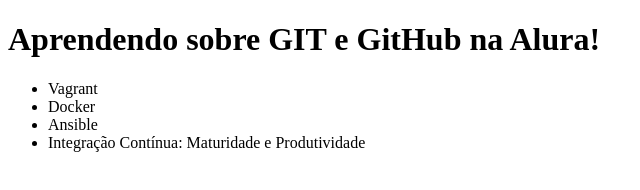
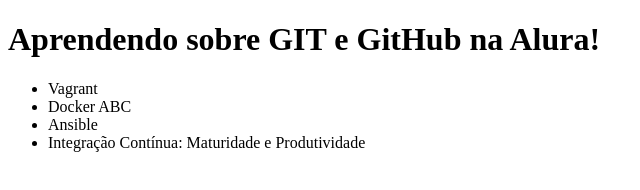
Before and after one commit to GabrielFMontoni/AluraCursoGIT, a plain HTML site: page index.html in a window 1280 px wide. Shown: the full height of the page, 0-640 px from the left. Drawn offline with Linux system fonts and the light colour scheme.

Commit message:
Arrumando curso de Docker

```diff
--- a/index.html
+++ b/index.html
@@ -10,7 +10,7 @@
     <h1>Aprendendo sobre GIT e GitHub na Alura!</h1>
     <ul>
         <li>Vagrant</li>
-        <li>Docker</li>
+        <li>Docker ABC</li>
         <li>Ansible</li>
         <li>Integração Contínua: Maturidade e Produtividade</li>
     </ul>
```
